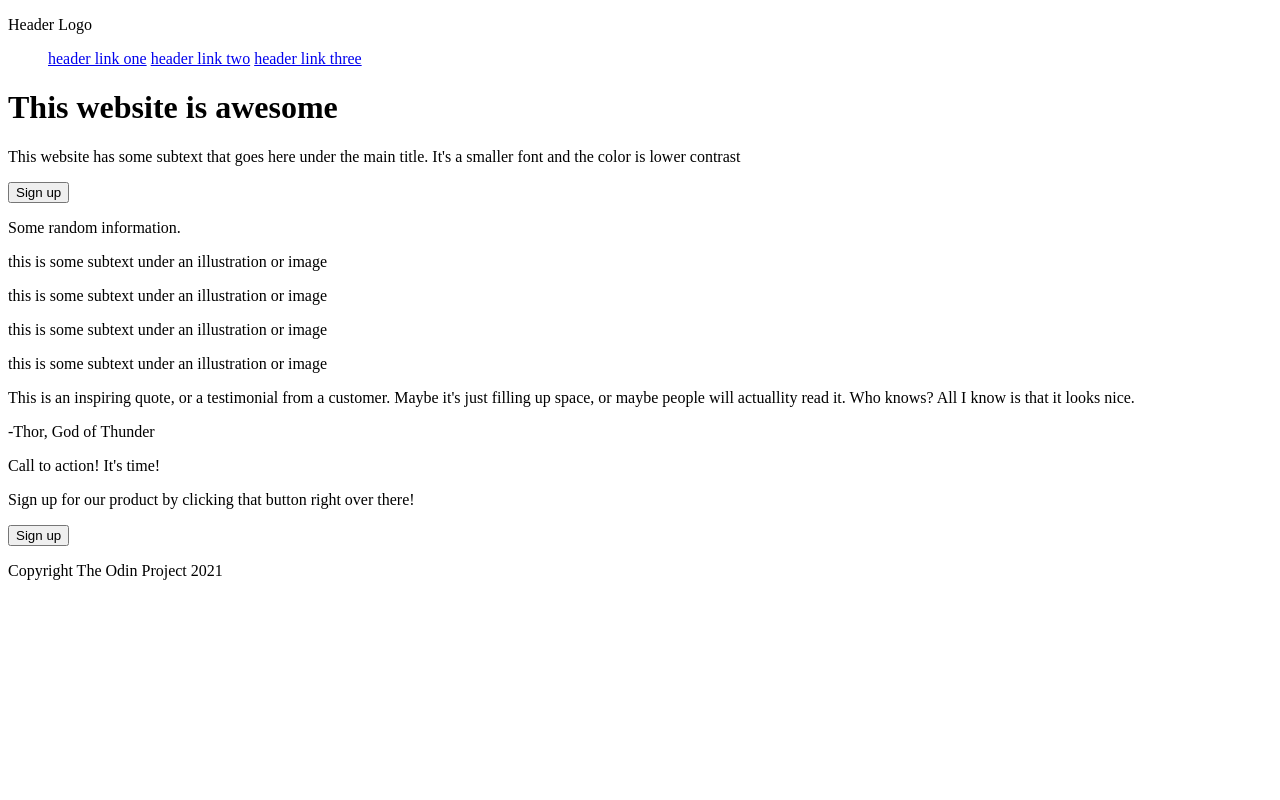
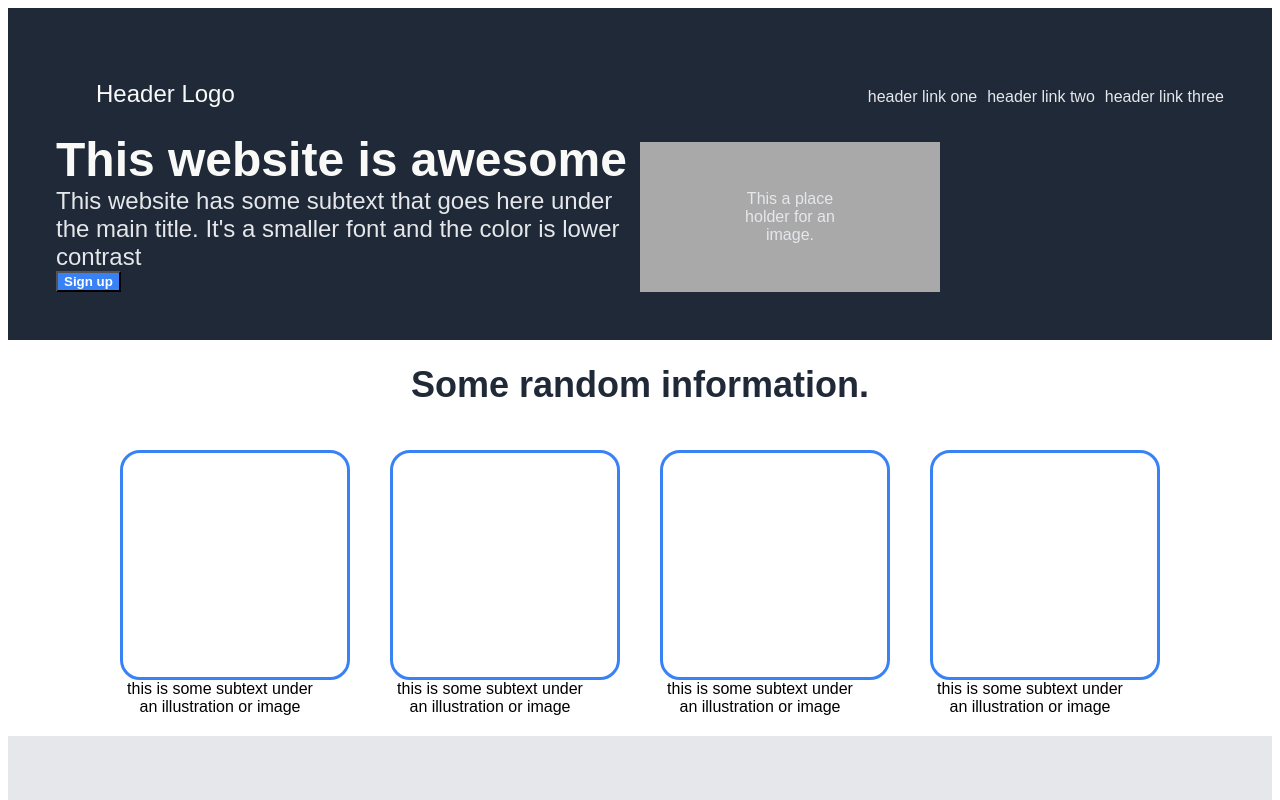
Before and after one commit to MidnightSwim/top_landing-page, a plain HTML site: page index.html in a window 1280 px wide. Shown: the top 800 px of the page. Drawn offline with Linux system fonts and the light colour scheme.

Commit message:
first shot not quite perfect

```diff
--- a/index.html
+++ b/index.html
@@ -1,59 +1,80 @@
 <!DOCTYPE html>
 <html lang="en">
+
 <head>
     <meta charset="UTF-8">
     <meta name="viewport" content="width=device-width, initial-scale=1.0">
     <title>Document</title>
+    <link rel="stylesheet" href="style.css">
 </head>
+
 <body>
     <header>
-        <p>Header Logo</p>
-        <ul>
-            <a href="#">header link one</a>
-            <a href="#">header link two</a>
-            <a href="#">header link three</a>
+        <div class="logo">
+            <ul class="left-links">
+                <li>Header Logo</li>
             </ul>
-        <div>
+            <ul class="right-links">
+                <li><a href="#">header link one</a></li>
+                <li><a href="#">header link two</a></li>
+                <li><a href="#">header link three</a></li>
+            </ul>
+        </div>
+        <div class="hero">
+            <div class="hero-left">
                 <h1>This website is awesome</h1>
-            <p>This website has some subtext that goes here under the main title. It's a smaller font and the color is lower contrast</p>
+                <div class="subtext">This website has some subtext that goes here under the main title. It's a smaller font
+                and the color is lower contrast</div>
                 <button>Sign up</button>
-            <img></img>
+            </div>
+            <div class="hero-right">
+                <div class="hero-image">
+                    <div class="hero-text">
+                        <p>This a place holder for an image.</p>
+                    </div>
+                </div>
+            </div>
         </div>
     </header>
     <div class="first-container">
-    <p>Some random information.</p>
+        <div class="information">Some random information.</div>
         <div class="cards">
-        <div class="card">
-            <p></p>
-            <p class="subtitle">this is some subtext under an illustration or image</p>
+            <div class="couple">
+                <div class="card"></div>
+                <div class="subtitle">this is some subtext under an illustration or image</div>
             </div>
-        <div class="card">
-            <p>this is some subtext under an illustration or image</p>
-            <p class="subtitle"></p>
+            <div class="couple">
+                <div class="card"></div>
+                <div class="subtitle">this is some subtext under an illustration or image</div>
             </div>
-        <div class="card">
-            <p>this is some subtext under an illustration or image</p>
-            <p class="subtitle"></p>
+            <div class="couple">
+                <div class="card"></div>
+                <div class="subtitle">this is some subtext under an illustration or image</div>
             </div>
-        <div class="card">
-            <p>this is some subtext under an illustration or image</p>
-            <p class="subtitle"></p>
+            <div class="couple">
+                <div class="card"></div>
+                <div class="subtitle">this is some subtext under an illustration or image</div>
+            </div>
         </div>
     </div>
     <div class="second-container">
-        <p class="quote">This is an inspiring quote, or a testimonial from a customer. Maybe it's just filling up space, or maybe people will actuallity read it. Who knows? All I know is that it looks nice.</p>
+        <p class="quote">This is an inspiring quote, or a testimonial from a customer. Maybe it's just filling up
+                space, or maybe people will actuallity read it. Who knows? All I know is that it looks nice.</p>
         <p class="celebrity">-Thor, God of Thunder</p>
     </div>
     <div class="last-container">
         <div class="boite">
-            <p class="title">Call to action! It's time!</p>
-            <p class="some-text">Sign up for our product by clicking that button right over there!</p>
+            <div class="one-bloc">
+                <div class="title">Call to action! It's time!</div>
+                <div class="some-text">Sign up for our product by clicking that button right over there!</div>
+            </div>
+            <div class="another-bloc">
                 <button>Sign up</button>
             </div>
         </div>
+    </div>
     <footer>
-        <p>Copyright The Odin Project 2021</p>
+        <p>Copyright © The Odin Project 2021</p>
     </footer>
-</div>
 </body>
 </html>
--- a/style.css
+++ b/style.css
@@ -0,0 +1,229 @@
+body {
+    display: flex;
+    flex-direction: column;
+    font-family: Arial, Helvetica, sans-serif;
+}
+
+header {
+    display:flex;
+    flex-direction: column;
+    padding:48px;
+}
+
+.logo {
+    display: flex;
+    justify-content: space-between;
+    flex-direction: row;
+    align-items:baseline;
+}
+
+ul {
+    list-style-type: none;
+}
+
+.left-links {
+    font-size: 24px;
+    color:#F9FAF8;
+    display:flex;
+}
+
+.right-links, a {
+    display:flex;
+    flex-direction: row;
+    text-decoration: none;
+    color:#E5E7EB;
+    gap:10px;
+}
+
+h1 {
+    font-size: 48px;
+    color:#F9FAF8;
+    font-weight: 800;
+    justify-content: flex-start;
+    align-content: flex-start;
+    margin:0;
+}
+
+.subtext {
+    font-size:24px;
+    color:#E5E7EB;
+    display:flex;
+    flex-direction: column;
+    justify-content: flex-start;
+}
+
+.hero {
+    display:flex;
+    flex-direction: row;
+}
+
+.hero-left {
+    display: flex;
+    align-items: flex-start;
+    flex-direction: column;
+    width:50%;
+}
+
+.hero-right{
+    display: flex;
+    align-items: flex-end;
+    width:50%;
+}
+
+.hero-image {
+    position: relative;
+    height:150px;
+    width:300px;
+    background-color: darkgray;
+    display:flex;
+    justify-content: center;
+    align-items: center;
+}
+
+.hero-text {
+    position: absolute;
+    padding: 100px;
+    color:#E5E7EB;
+    justify-content: center;
+}
+
+.first-container {
+    display:flex;
+    flex-direction: column;
+    justify-content: center;
+    align-items: center;
+}
+
+.information {
+    font-size: 36px;
+    color:#1F2937;
+    font-weight: 800;
+    display: flex;
+    padding: 24px;
+}
+
+.cards {
+    flex-direction: row;
+    display:flex;
+}
+
+.couple {
+    display: flex;
+    flex-direction: column;
+    padding:20px;
+}
+
+.card {
+    border:solid;
+    border-color: #3882F6;
+    width:200px;
+    height:200px;
+    border-radius: 20px;
+    justify-self: center;
+    align-self: center;
+    padding: 12px;
+}
+
+.subtitle {
+    justify-content: center;
+    text-align: center;
+    justify-self: center;
+    width:200px;
+
+}
+
+
+header, footer {
+    background-color: #1F2937;
+    display: flex;
+}
+
+footer {
+    color:#E5E7EB;
+    justify-content: center;
+}
+
+button {
+    background-color:#3882F6;
+    color:white;
+    font-weight: bold;
+}
+
+.second-container {
+    background-color: #E5E7EB;
+    display: flex;
+    padding-left:96px;
+    padding-right:96px;
+    padding-top:120px;
+    padding-bottom: 120px;
+    flex-direction: column;
+}
+
+.quote {
+    font-size: 36px;
+    font-weight: 300;
+    font-style: italic;
+    color: #1F2937;
+}
+
+.celebrity {
+    font-size: 18px;
+    font-weight: 800;
+    color: black;
+    justify-content: flex-end;
+    display: flex;
+}
+
+.last-container {
+    display:flex;
+    align-content: center;
+    justify-content: center;
+    color:white;
+}
+
+.boite {
+    position: relative;
+    height:75px;
+    width:800px;
+    background-color: #3882F6;
+    display:flex;
+    justify-content: center;
+    align-items: center;
+    margin:36px;
+    border-radius: 20px;
+    justify-content: space-between;
+    padding:28px;
+}
+
+.one-bloc {
+    display:flex;
+    flex-direction: column;
+
+
+}
+
+.title{
+    font-size: 18px;
+    font-weight: 800;
+    display: flex;
+}
+
+.some-text {
+    font-size: 12px;
+    display: flex;
+}
+
+.another-bloc {
+    display: flex;
+    justify-content: flex-end;
+}
+
+.another-bloc, .button {
+    display:flex;
+    justify-self: flex-end;
+}
+
+.footer, p {
+    text-align: center;
+    display: flex;
+}
```
Lines whose indentation alone changed are shown as unchanged.
